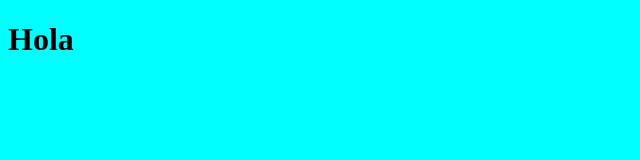
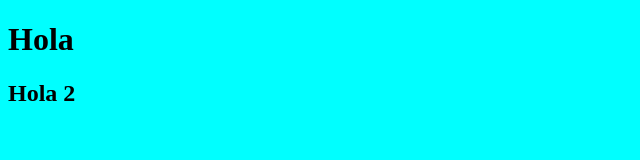
Before and after one commit to Garcia091/Clase_10_16_09_Git, a plain HTML site: page index.html in a window 1280 px wide. Shown: the whole page, without its empty margins (0-640 px from the left). Drawn offline with Linux system fonts and the light colour scheme.

Commit message:
Hola en html

```diff
--- a/index.html
+++ b/index.html
@@ -9,6 +9,7 @@
 </head>
 <body>
     <h1>Hola</h1>
+    <h2>Hola 2</h2>
     <script src="./script/script.js"></script>
 </body>
 </html>
```
